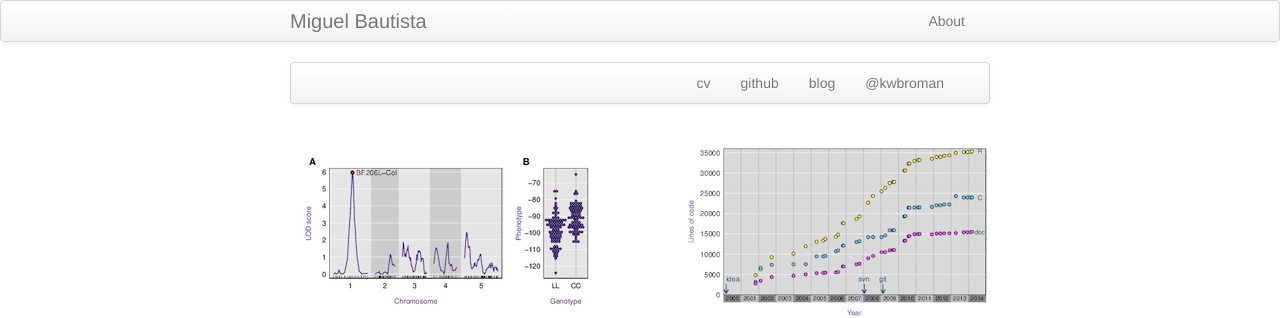
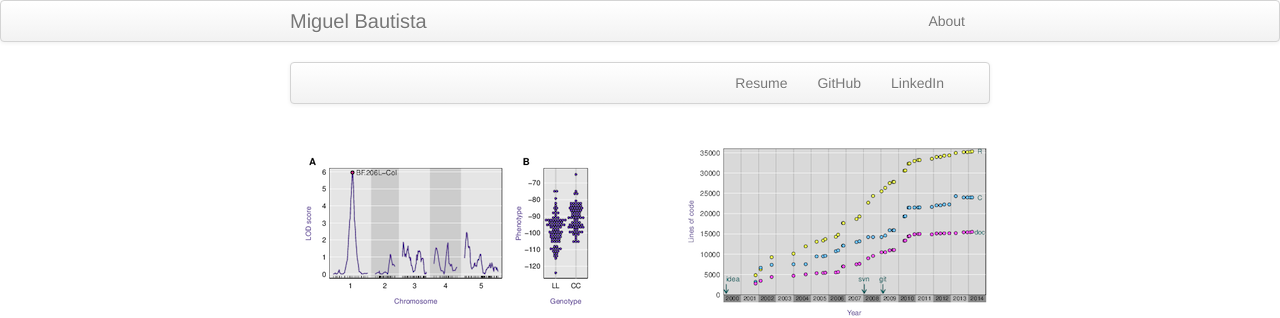
Before and after one commit to mbguel/mbguel.github.io, a Jekyll site: the page built from morefigs.md, in a window 1280 px wide and 900 px high. Shown: the top 318 px of the window. Built offline with Jekyll 4.4.1, drawn with Linux system fonts in a browser that asks for light colours.

Commit message:
more commits

```diff
--- a/morefigs.md
+++ b/morefigs.md
@@ -1,15 +1,14 @@
 ---
 layout: frontpage
-title: Karl Broman
+title: Miguel Bautista
 ---
 
 <div class="navbar">
   <div class="navbar-inner">
       <ul class="nav">
-          <li><a href="{{ BASE_PATH }}/assets/broman_cv.pdf">cv</a></li>
-          <li><a href="https://github.com/kbroman">github</a></li>
-          <li><a href="http://kbroman.org/blog">blog</a></li>
-          <li><a href="https://twitter.com/kwbroman">@kwbroman</a></li>
+          <li><a href="{{ BASE_PATH }}/assets/bautista_resume.pdf">Resume</a></li>
+          <li><a href="https://github.com/mbguel">GitHub</a></li>
+          <li><a href="http://linkedin.com/in/miguelb1">LinkedIn</a></li>
       </ul>
   </div>
 </div>
```
Also changed, not shown: index.md (+1 -1 lines), 1 other file.
